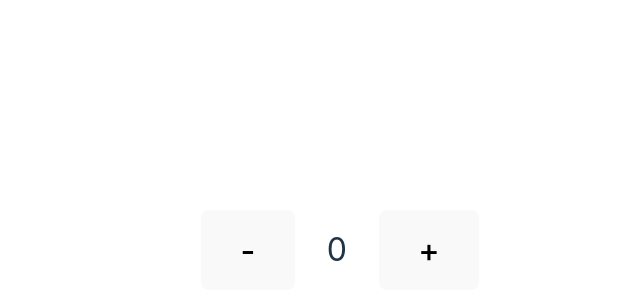
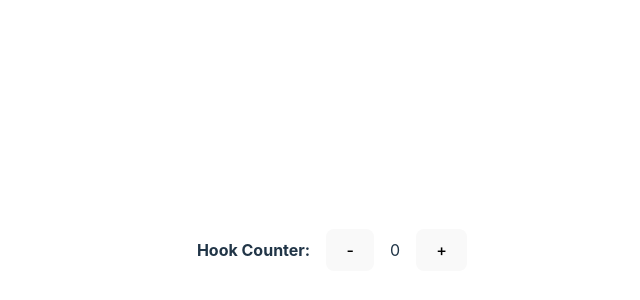
Before and after one commit to joshxc/react-hooks, a React (Vite) app in the folder use-state/: page / in a window 1280 px wide. Shown: the part 150-450 px from the top of the page, without its empty margins (300-940 px from the left). Built offline with nearby package versions, Linux system fonts and the light colour scheme.

Commit message:
modify styles

```diff
--- a/use-state/src/App.css
+++ b/use-state/src/App.css
@@ -5,14 +5,12 @@
   text-align: center;
 }
 
-.App {
+.container {
   display: flex;
   flex-direction: row;
   place-items: center;
-  font-size: 2em;
 }
 
-.count {
-  padding: 1rem 2rem;
-  height: auto;
+.container button {
+  margin: 0 1em;
 }
--- a/use-state/src/components/HookCounter.jsx
+++ b/use-state/src/components/HookCounter.jsx
@@ -4,11 +4,12 @@ function HookCounter() {
   const [count, setCount] = useState(0);
 
   return (
-    <>
+    <div className="container">
+      <h4>Hook Counter: </h4>
       <button onClick={() => setCount(count - 1)}>-</button>
-      <div className="count">{count}</div>
+      <div>{count}</div>
       <button onClick={() => setCount(count + 1)}>+</button>
-    </>
+    </div>
   );
 }
 
```
